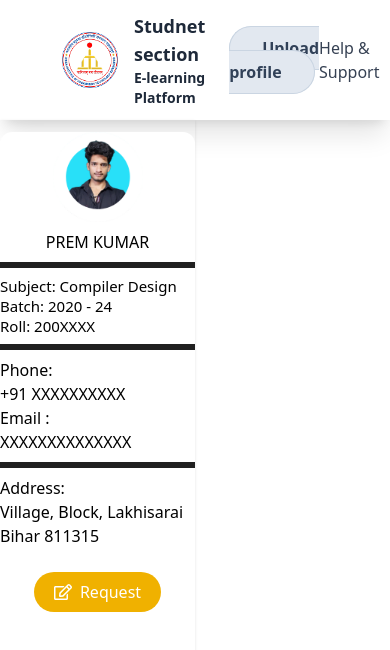
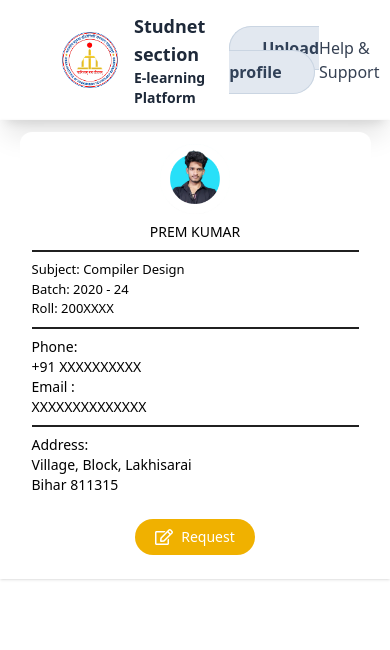
Before and after one commit to Ankitkumar7311/E-Learning, a React (Vite) app: page /update-profile-student in a window 390 px wide. Shown: the top 650 px of the page. Built offline with nearby package versions, Linux system fonts and the light colour scheme.

Commit message:
respon of stu-dashboard

```diff
--- a/src/layouts/studentdashboard/SectionLeft.jsx
+++ b/src/layouts/studentdashboard/SectionLeft.jsx
@@ -5,46 +5,46 @@ import { FaRegEdit } from "react-icons/fa";
 let SectionLeft = () => {
   return (
     <>
-      <div className="h-full w-1/2 flex justify-center py-3 shadow-sm ">
-        <div className="flex flex-col rounded-xl bg-[white] h-[525px] w-60 ">
+      <div className="h-full w-full md:w-1/2 flex justify-center py-3 shadow-sm">
+        <div className="flex flex-col rounded-xl bg-[white] h-auto md:h-[525px] w-[90%] sm:w-72 md:w-60 p-3">
           <div className="flex flex-col items-center gap-2">
             <img
               src={teacher}
               alt="no img"
-              className="h-[90px] w-[90px] rounded-xl"
+              className="h-[70px] w-[70px] sm:h-[90px] sm:w-[90px] rounded-xl"
             />
-            <h4 className="text-center">PREM KUMAR</h4>
+            <h4 className="text-center text-sm sm:text-base md:text-lg">PREM KUMAR</h4>
           </div>
 
-          <hr className="border-[#202020] border-3 w-full my-2" />
+          <hr className="border-[#202020] border-[1.5px] w-full my-2" />
 
-          <span className=" text-[15px]/[20px]">
+          <span className="text-[13px] sm:text-[15px]/[20px]">
             Subject: Compiler Design <br />
             Batch: 2020 - 24 <br />
             Roll: 200XXXX
           </span>
-          <hr className="border-[#202020] border-3 w-full my-2" />
+          <hr className="border-[#202020] border-[1.5px] w-full my-2" />
 
-          <span className="">
+          <span className="text-sm sm:text-base">
             Phone: <br />
             +91 XXXXXXXXXX <br />
             Email : <br />
             XXXXXXXXXXXXXX
           </span>
-          <hr className="border-[#202020] border-3 w-full my-2" />
+          <hr className="border-[#202020] border-[1.5px] w-full my-2" />
 
-          <span className="">
+          <span className="text-sm sm:text-base">
             Address: <br />
             Village, Block, Lakhisarai <br />
             Bihar 811315 <br />
           </span>
           <br />
           <aside className="flex items-center justify-center">
-              <Link to="/update-profile-student">
-          <button className="flex items-center justify-evenly gap-2 bg-yellow-500 hover:bg-yellow-600 text-white font-medium py-2 px-5 rounded-full transition">
-            <FaRegEdit size={18}/> Request
-          </button>
-        </Link>
+            <Link to="/update-profile-student">
+              <button className="flex items-center justify-evenly gap-2 bg-yellow-500 hover:bg-yellow-600 text-white font-medium py-2 px-5 rounded-full transition text-sm sm:text-base">
+                <FaRegEdit size={18} /> Request
+              </button>
+            </Link>
           </aside>
         </div>
       </div>
--- a/src/layouts/studentdashboard/SectionRight.jsx
+++ b/src/layouts/studentdashboard/SectionRight.jsx
@@ -7,10 +7,10 @@ import { Link } from "react-router-dom";
 
 let SectionRight = () => {
   const features = [
-    { img: uploadImg, p: "Current Semester" , route: "" },
-    { img: profileImg, p: "Registration Status" , route: "" },
-    { img: requestImg, p: "Payment Status" , route: "" },
-    { img: editImg, p: "Uploaded Material" , route: "/student/documents" }
+    { img: uploadImg, p: "Current Semester", route: "" },
+    { img: profileImg, p: "Registration Status", route: "" },
+    { img: requestImg, p: "Payment Status", route: "" },
+    { img: editImg, p: "Uploaded Material", route: "/student/documents" },
   ];
 
   const uploads = [
@@ -22,47 +22,44 @@ let SectionRight = () => {
 
   return (
     <>
-    <div className="w-full max-w-4xl mx-auto bg-white shadow-md rounded-xl p-8">
+      <div className="w-full max-w-4xl mx-auto bg-white shadow-md rounded-xl p-4 sm:p-6 md:p-8">
         {/* section 1 */}
         <section
           id="section1"
-        className="h-[120px] w-160 bg-white shadow-md rounded-2xl flex justify-between items-center"
+          className="h-auto sm:h-[120px] w-full bg-white shadow-md rounded-2xl flex flex-wrap sm:flex-nowrap justify-between items-center p-4"
         >
           {features.map((items, index) => (
             <Link
               key={index}
-    to={items.route} // 👈 navigate to provided route
-    className="flex flex-col items-center space-y-2 w-1/4 cursor-pointer"
+              to={items.route}
+              className="flex flex-col items-center space-y-2 w-1/2 sm:w-1/4 cursor-pointer mb-4 sm:mb-0"
             >
-          <div
-            key={index}
-            className="flex flex-col items-center space-y-2 w-1/4"
-          >
-            <div className="bg-blue-100 rounded-full flex items-center justify-center w-15 h-15">
-              <img src={items.img} alt={items.p} className="w-7 h-7" />
+              <div className="bg-blue-100 rounded-full flex items-center justify-center w-12 h-12 sm:w-15 sm:h-15">
+                <img src={items.img} alt={items.p} className="w-6 h-6 sm:w-7 sm:h-7" />
               </div>
-            <p className="text-sm font-medium text-gray-800">{items.p}</p>
-          </div>
-        </Link>))}
-
+              <p className="text-xs sm:text-sm font-medium text-gray-800 text-center">
+                {items.p}
+              </p>
+            </Link>
+          ))}
         </section>
 
         {/* section 2 */}
         <section
           id="section2"
-        className=" bg-white w-170  h-80 rounded-xl grid grid-cols-2 justify-start items-center mt-3"
+          className="bg-white w-full rounded-xl grid grid-cols-1 sm:grid-cols-2 gap-4 mt-3"
         >
           {uploads.map((item, index) => (
             <div
               key={index}
-            className="bg-white rounded-xl shadow-md h-34 w-75 flex flex-col items-center justify-center pt-2 pr-2 pl-2"
+              className="bg-white rounded-xl shadow-md h-28 sm:h-34 w-full flex flex-col items-center justify-center p-3"
             >
               <div className="bg-blue-100 rounded-lg w-full h-full flex flex-col items-center justify-center">
-              <p className="text-[15px] font-bold bg-gradient-to-r from-[#1461FF] to-[#1B2767] bg-clip-text text-transparent">
+                <p className="text-sm sm:text-[15px] font-bold bg-gradient-to-r from-[#1461FF] to-[#1B2767] bg-clip-text text-transparent text-center">
                   {item.title}
                 </p>
               </div>
-            <p className="text-green-600 text-[13px]">{item.label}</p>
+              <p className="text-green-600 text-xs sm:text-[13px]">{item.label}</p>
             </div>
           ))}
         </section>
```
Lines whose indentation alone changed are shown as unchanged.
